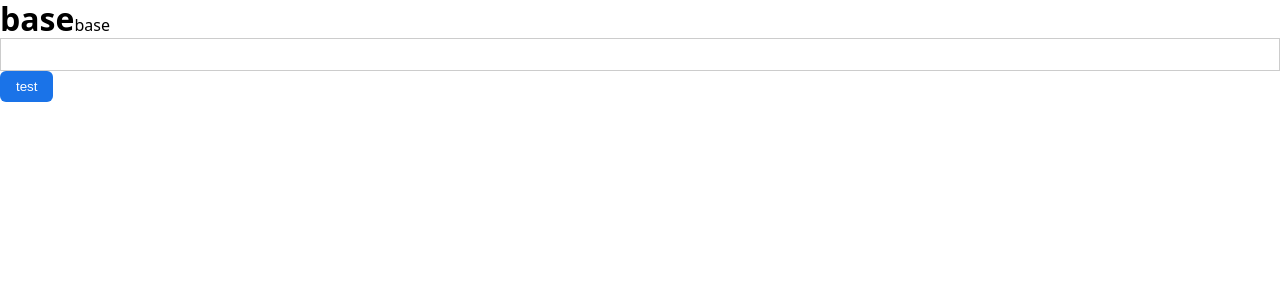
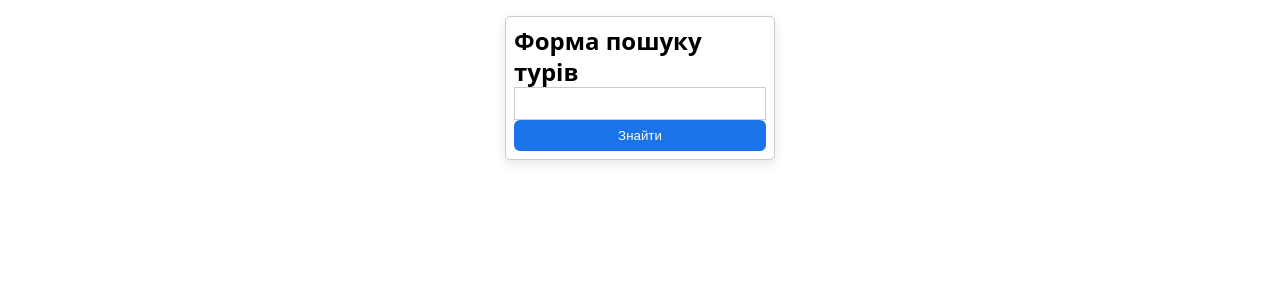
Before and after one commit to sevaslavik/tat-react-test-task, a React (Vite) app: page / in a window 1280 px wide. Shown: the top 300 px of the page. Built offline with nearby package versions, Linux system fonts and the light colour scheme.

Commit message:
feat: add dropdown list

```diff
--- a/src/App.tsx
+++ b/src/App.tsx
@@ -1,14 +1,9 @@
-import { Button } from "./components/atoms/button";
-import { TextInput } from "./components/atoms/text-input";
-import { Typography } from "./components/atoms/typography";
+import { SearchForm } from "./components/organisms/search-form";
 
 function App() {
   return (
     <>
-      <Typography variant="h1">base</Typography>
-      <Typography>base</Typography>
-      <TextInput />
-      <Button>test</Button>
+      <SearchForm />
     </>
   );
 }
--- /dev/null
+++ b/src/components/atoms/dropdown-item/DropdownItem.tsx
@@ -0,0 +1,36 @@
+import React from "react";
+import { Icon } from "../icon/Icon";
+
+export interface DropdownItemProps {
+  label: string;
+  icon?: "city" | "hotel";
+  imageSrc?: string;
+}
+
+export const DropdownItem: React.FC<DropdownItemProps> = ({
+  label,
+  icon,
+  imageSrc,
+}) => {
+  return (
+    <li
+      style={{
+        display: "flex",
+        alignItems: "center",
+        gap: 8,
+        padding: "4px 8px",
+        cursor: "pointer",
+      }}
+    >
+      {icon && <Icon name={icon} size={20} />}
+      {imageSrc && (
+        <img
+          src={imageSrc}
+          alt={label}
+          style={{ width: 20, height: 14, objectFit: "cover" }}
+        />
+      )}
+      <span>{label}</span>
+    </li>
+  );
+};
--- /dev/null
+++ b/src/components/molecules/dropdown-list/DropdownList.tsx
@@ -0,0 +1,52 @@
+// components/molecules/DropdownList.tsx
+import React, { useRef, useEffect } from "react";
+import {
+  useFloating,
+  offset,
+  flip,
+  shift,
+  autoUpdate,
+} from "@floating-ui/react";
+import {
+  DropdownItem,
+  type DropdownItemProps,
+} from "../../atoms/dropdown-item/DropdownItem";
+import clsx from "clsx";
+import styles from "./styles.module.css";
+
+interface DropdownListProps {
+  items: DropdownItemProps[];
+  open: boolean;
+  referenceRef: React.RefObject<HTMLElement | null>; // ссылка на Input или любой элемент
+}
+
+export const DropdownList: React.FC<DropdownListProps> = ({
+  items,
+  open,
+  referenceRef,
+}) => {
+  const floatingRef = useRef<HTMLUListElement>(null);
+
+  const { refs } = useFloating({
+    placement: "bottom-start",
+    middleware: [offset(4), flip(), shift()],
+    whileElementsMounted: autoUpdate,
+  });
+
+  useEffect(() => {
+    if (referenceRef.current && floatingRef.current) {
+      refs.setReference(referenceRef.current);
+      refs.setFloating(floatingRef.current);
+    }
+  }, [refs, referenceRef]);
+
+  if (!open) return null;
+
+  return (
+    <ul ref={floatingRef} className={clsx(styles.dropdownList)}>
+      {items.map((item) => (
+        <DropdownItem key={item.label} {...item} />
+      ))}
+    </ul>
+  );
+};
--- /dev/null
+++ b/src/components/molecules/dropdown-list/styles.module.css
@@ -0,0 +1,9 @@
+.dropdownList {
+  width: 100%;
+  margin: 8px 0;
+  padding: 8;
+  border: 1px solid #ccc;
+  border-radius: 4px;
+  background: "white";
+  list-style: none;
+}
--- /dev/null
+++ b/src/components/organisms/search-form/SearchForm.tsx
@@ -0,0 +1,29 @@
+import clsx from "clsx";
+import { TextInput } from "../../atoms/text-input";
+import { Typography } from "../../atoms/typography";
+
+import styles from "./styles.module.css";
+import { Button } from "../../atoms/button";
+import { DropdownList } from "../../molecules/dropdown-list/DropdownList";
+import { useRef, useState } from "react";
+import type { DropdownItemProps } from "../../atoms/dropdown-item/DropdownItem";
+
+const items: DropdownItemProps[] = [
+  { label: "Paris", icon: "city", imageSrc: "https://flagcdn.com/fr.svg" },
+  { label: "London", icon: undefined, imageSrc: "https://flagcdn.com/gb.svg" },
+  { label: "Hotel Ritz", icon: "hotel" },
+  { label: "Grand Budapest Hotel", icon: "hotel" },
+];
+
+export const SearchForm = () => {
+  const inputRef = useRef<HTMLInputElement>(null);
+  const [open, setOpen] = useState<boolean>(false);
+  return (
+    <form className={clsx(styles.form)}>
+      <Typography variant="h2">Форма пошуку турів</Typography>
+      <TextInput ref={inputRef} onClick={() => setOpen(!open)} />
+      <DropdownList items={items} open={open} referenceRef={inputRef} />
+      <Button>Знайти</Button>
+    </form>
+  );
+};
--- /dev/null
+++ b/src/components/organisms/search-form/index.ts
@@ -0,0 +1 @@
+export { SearchForm } from "./SearchForm";
--- /dev/null
+++ b/src/components/organisms/search-form/styles.module.css
@@ -0,0 +1,19 @@
+.form {
+  position: relative;
+  display: flex;
+  flex-direction: column;
+  flex-wrap: nowrap;
+  justify-content: space-evenly;
+  align-items: stretch;
+  align-content: stretch;
+  max-width: 270px;
+  max-height: 500px;
+  margin: 0 auto;
+  margin-top: 1rem;
+  padding: 8px;
+  background: #fff;
+  border-radius: 5px;
+  overflow: visible;
+  border: 1px solid #ccc;
+  box-shadow: 0 4px 12px rgba(0, 0, 0, 0.1);
+}
```
Also changed, not shown: src/components/atoms/dropdown-item/index.ts (added), src/components/atoms/dropdown-item/styles.module.css (added), src/components/molecules/dropdown-list/index.ts (added).
